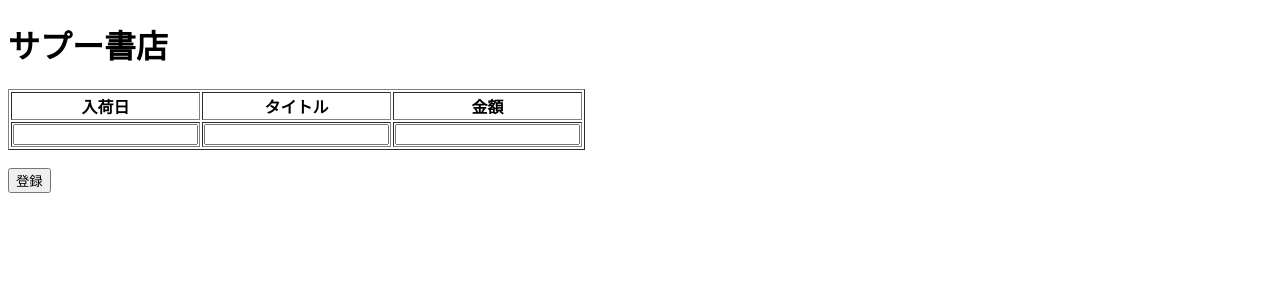
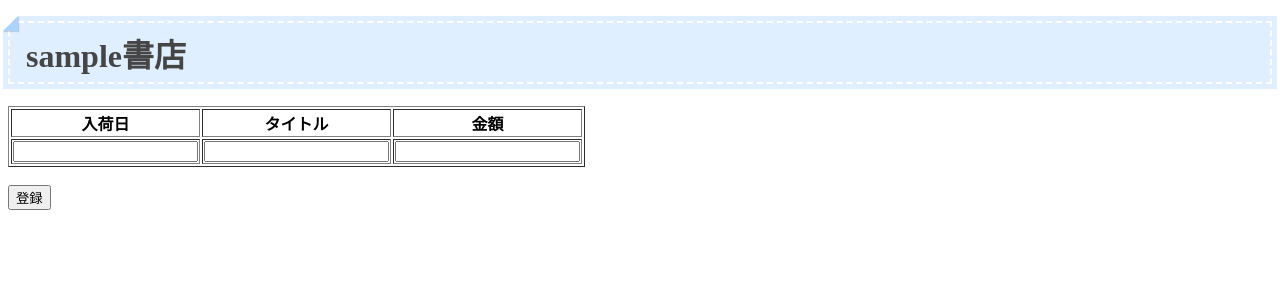
Before and after one commit to M-Imai01/Flask_App, a Flask app: page /form in a window 1280 px wide. Shown: the top 300 px of the page. Run offline with Flask 2, Linux system fonts and the light colour scheme.

Commit message:
Minor Correction

```diff
--- a/flaskr/static/style.css
+++ b/flaskr/static/style.css
@@ -0,0 +1,19 @@
+h1 {
+  position: relative;
+  background: #dfefff;
+  box-shadow: 0px 0px 0px 5px #dfefff;
+  border: dashed 2px white;
+  padding: 0.2em 0.5em;
+  color: #454545;
+}
+
+h1:after {
+  position: absolute;
+  content: '';
+  left: -7px;
+  top: -7px;
+  border-width: 0 0 15px 15px;
+  border-style: solid;
+  border-color: #fff #fff #a8d4ff;
+  box-shadow: 1px 1px 1px rgba(0, 0, 0, 0.15);
+}
--- a/flaskr/templates/form.html
+++ b/flaskr/templates/form.html
@@ -3,11 +3,11 @@
 <head>
   <meta charset="utf-8">
   <!-- <meta name="viewport" content="width=device-width, initial-scale=1"> -->
-  <title>サプーアプリ</title>
+  <title>商品情報登録アプリ</title>
   <link rel="stylesheet" href="{{ url_for('static', filename='style.css') }}">
 </head>
 <body>
-  <h1>サプー書店</h1>
+  <h1>sample書店</h1>
   <form method="post" action="{{ url_for('register') }}">
   <table border="1">
     <tr>
--- a/flaskr/templates/index.html
+++ b/flaskr/templates/index.html
@@ -27,6 +27,6 @@
   {% endfor %}
   </table>
 {% endif %}
-<a href="{{ url_for('form') }}">編集</a>
+<a href="{{ url_for('form') }}">追加</a>
 </body>
 </html>
```
Also changed, not shown: database.db, flaskr/main.py (line endings or trailing spaces).
